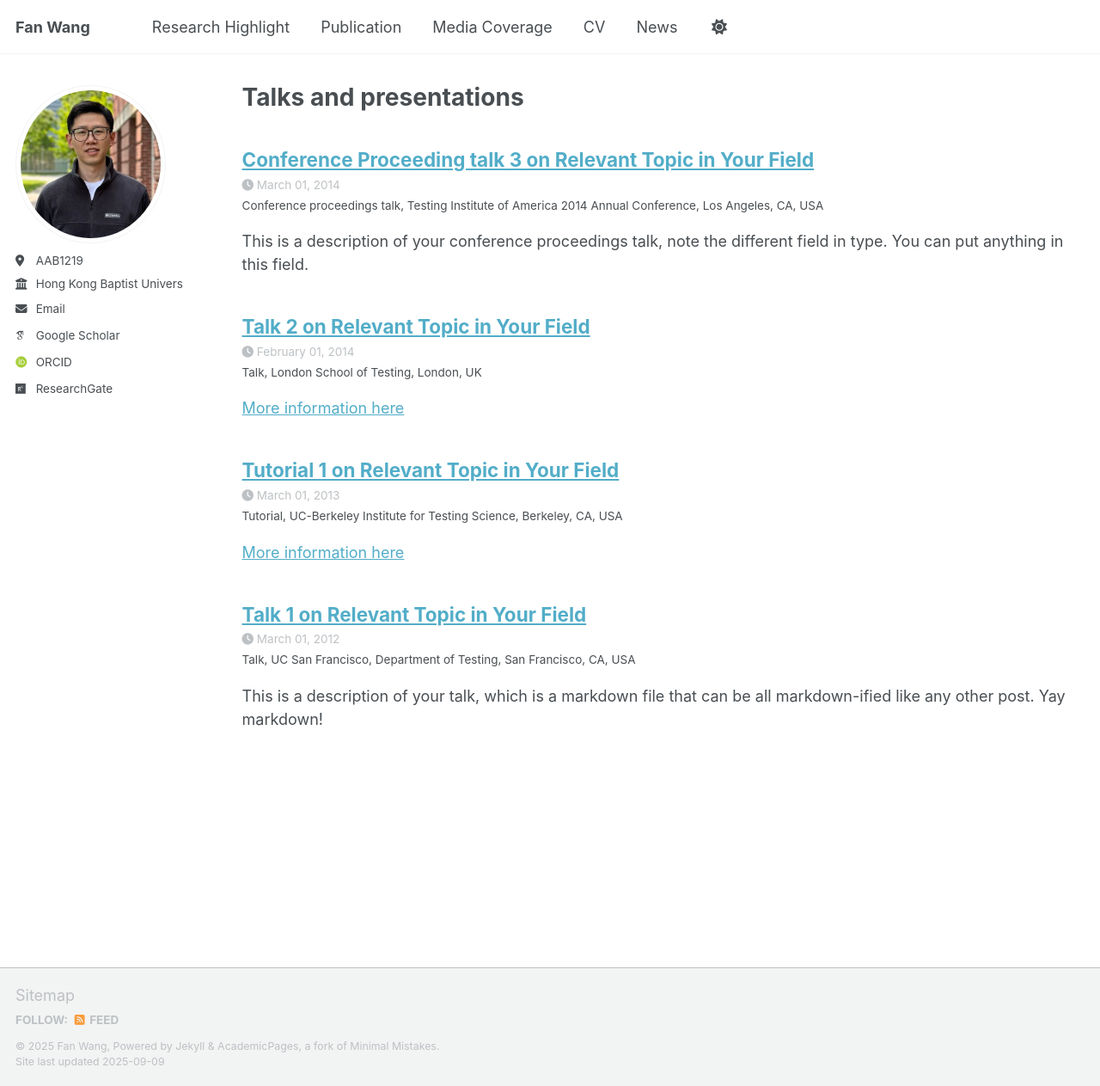
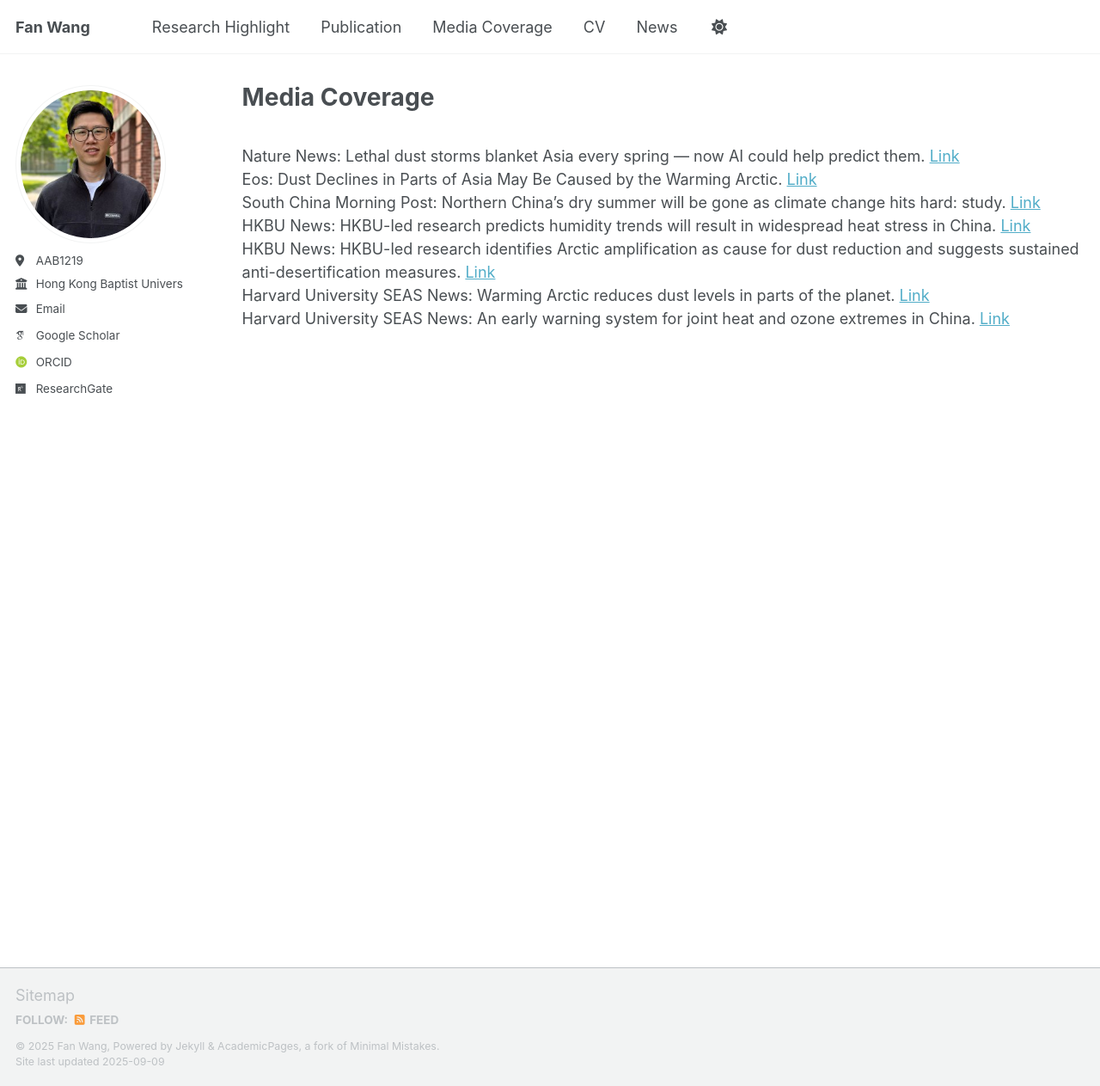
Before and after one commit to fanwang1/fanwang1.github.io, a Jekyll site: the page built from _pages/talks.html, in a window 1280 px wide and 1263 px high. Shown: the whole window at 86% size. Built offline with Jekyll 4.4.1, drawn with Linux system fonts in a browser that asks for light colours; some web fonts are replaced; a script that is not in the unit is left out.

Commit message:
talks.html

```diff
--- a/_pages/talks.html
+++ b/_pages/talks.html
@@ -1,16 +1,21 @@
 ---
 layout: archive
-title: "Talks and presentations"
+title: "Media Coverage"
 permalink: /talks/
 author_profile: true
 ---
-
-{% if site.talkmap_link == true %}
-
-<p style="text-decoration:underline;"><a href="/talkmap.html">See a map of all the places I've given a talk!</a></p>
-
-{% endif %}
-
-{% for post in site.talks reversed %}
-  {% include archive-single-talk.html %}
-{% endfor %}
+<br>
+Nature News: Lethal dust storms blanket Asia every spring — now AI could help predict them. <a href="https://www.nature.com/articles/d41586-024-01076-7">Link</a>
+<br>
+Eos: Dust Declines in Parts of Asia May Be Caused by the Warming Arctic. <a href="https://eos.org/articles/dust-declines-in-parts-of-asia-may-be-caused-by-the-warming-arctic">Link</a>
+<br>
+South China Morning Post: Northern China’s dry summer will be gone as climate change hits hard: study. <a href="https://www.scmp.com/news/china/science/article/3267351/northern-chinas-dry-summer-will-be-gone-climate-change-hits-hard-study?module=latest&pgtype=homepage">Link</a>
+<br>
+HKBU News: HKBU-led research predicts humidity trends will result in widespread heat stress in China. <a href="https://www.hkbu.edu.hk/en/whats-new/press-release/2024/0611-hkbu-led-research-predicts-humidity-trends-will-result-in-widespread-heat-stress.html">Link</a>
+<br>
+HKBU News: HKBU-led research identifies Arctic amplification as cause for dust reduction and suggests sustained anti-desertification measures. <a href="https://www.hkbu.edu.hk/en/whats-new/press-release/2024/0326-hkbu-led-research-identifies-arctic-amplification-as-cause-for-dust-reduction.html">Link</a>
+<br>
+Harvard University SEAS News: Warming Arctic reduces dust levels in parts of the planet. <a href="https://seas.harvard.edu/news/2024/04/warming-arctic-reduces-dust-levels-parts-planet">Link</a>
+<br>
+Harvard University SEAS News: An early warning system for joint heat and ozone extremes in China. <a href="https://seas.harvard.edu/news/2023/08/early-warning-system-joint-heat-and-ozone-extremes-china">Link</a>
+<br>
```
